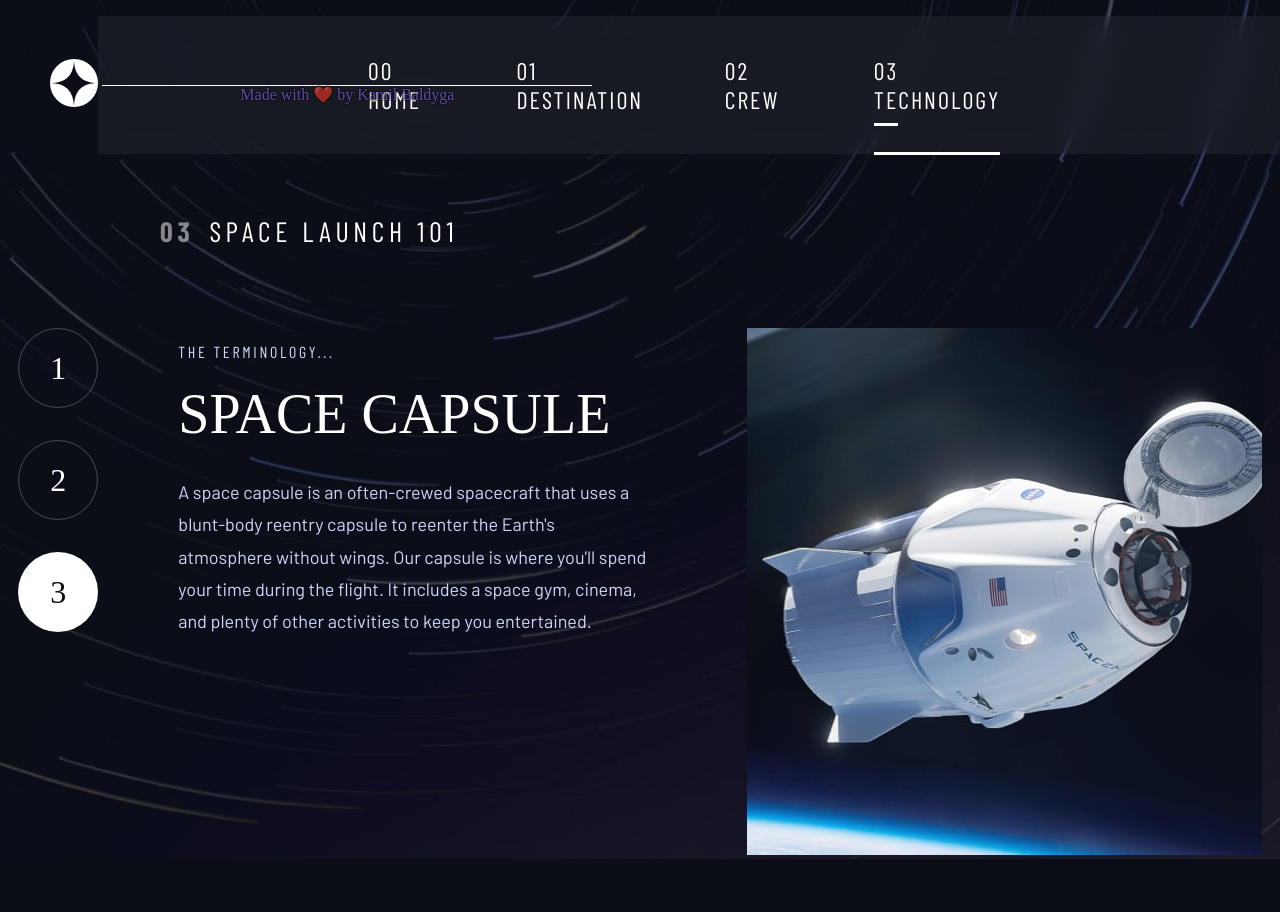
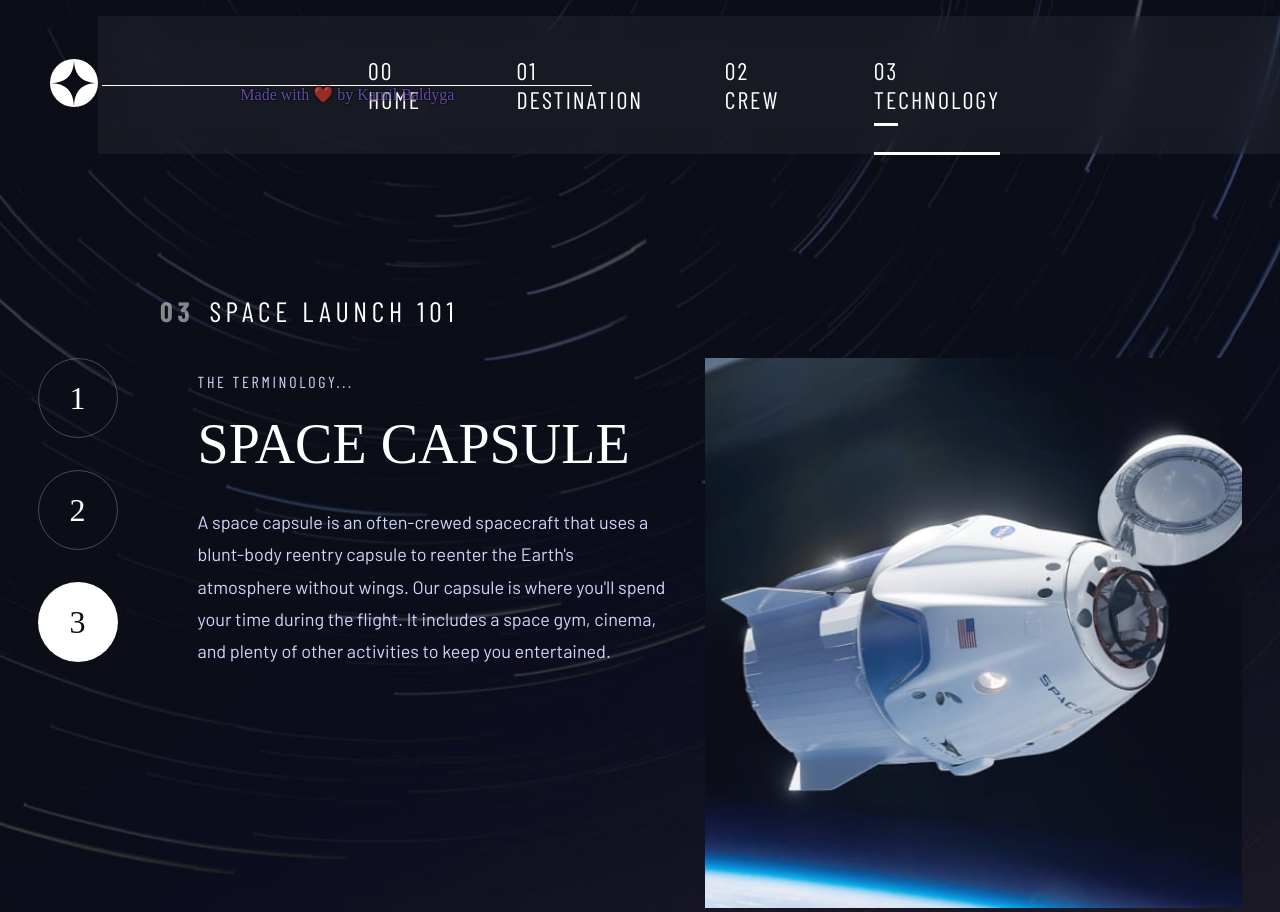
Before and after one commit to ME0WGE/React-Space-Router, a React (Vite) app: page /technology/capsule in a window 1280 px wide. Before the commit the page ends 859 px from the top, so only its background shows below. Built offline with nearby package versions, Linux system fonts and the light colour scheme; a web font is replaced by a local one.

Commit message:
adjust padding-top on all pages & remove gap spacing in technology-main

```diff
--- a/src/App.jsx
+++ b/src/App.jsx
@@ -22,6 +22,7 @@
       <Routes>
         {/* HOME */}
         <Route path="/" element={<Home />} />
+
         {/* DESTINATION */}
         <Route path="/destination" element={<Destination />}>
           {/* Page de Destination par défaut */}
@@ -31,16 +32,20 @@
           <Route path="europa" element={<Europa />} />
           <Route path="titan" element={<Titan />} />
         </Route>
+
         {/* CREW */}
         <Route path="/crew" element={<Crew />}>
+          {/* Page de Crew par défaut */}
           <Route index element={<Commander />} />
           <Route path="commander" element={<Commander />} />
           <Route path="specialist" element={<Specialist />} />
           <Route path="pilot" element={<Pilot />} />
           <Route path="engineer" element={<Engineer />} />
         </Route>
+
         {/* TECHNOLOGY */}
         <Route path="/technology" element={<Technology />}>
+          {/* Page de Technology par défaut */}
           <Route index element={<Launch />} />
           <Route path="launch" element={<Launch />} />
           <Route path="spaceport" element={<Spaceport />} />
--- a/src/pages/crew/crew.css
+++ b/src/pages/crew/crew.css
@@ -7,6 +7,10 @@
   justify-content: space-evenly;
   height: calc(100vh - 150px);
   padding: 0 10%;
+}
+
+.crew-title {
+  padding-top: 6rem;
 }
 
 .crew-info {
--- a/src/pages/destination/destination.css
+++ b/src/pages/destination/destination.css
@@ -14,7 +14,7 @@
 .destination-title {
   display: flex;
   margin-left: 16%;
-  padding-top: 4rem;
+  padding-top: 8rem;
   padding-bottom: 4rem;
 }
 
--- a/src/pages/technology/technology.css
+++ b/src/pages/technology/technology.css
@@ -6,6 +6,10 @@
 
   min-height: 100vh;
   width: 100%;
+}
+
+.technology-title {
+  padding-top: 5rem;
 }
 
 .technology-content {
@@ -29,8 +33,8 @@
 .technology-main {
   display: flex;
   justify-content: space-evenly;
-  margin-top: var(--spacing-large);
-  gap: var(--spacing-large);
+  margin-top: var(--spacing-medium);
+  /* gap: var(--spacing-medium); */
 }
 
 .technology-info {
@@ -94,5 +98,5 @@
 }
 
 .technology-image img {
-  height: 527px;
+  height: 550px;
 }
```
Also changed, not shown: src/pages/technology/Launch.jsx (+17 -8 lines).
